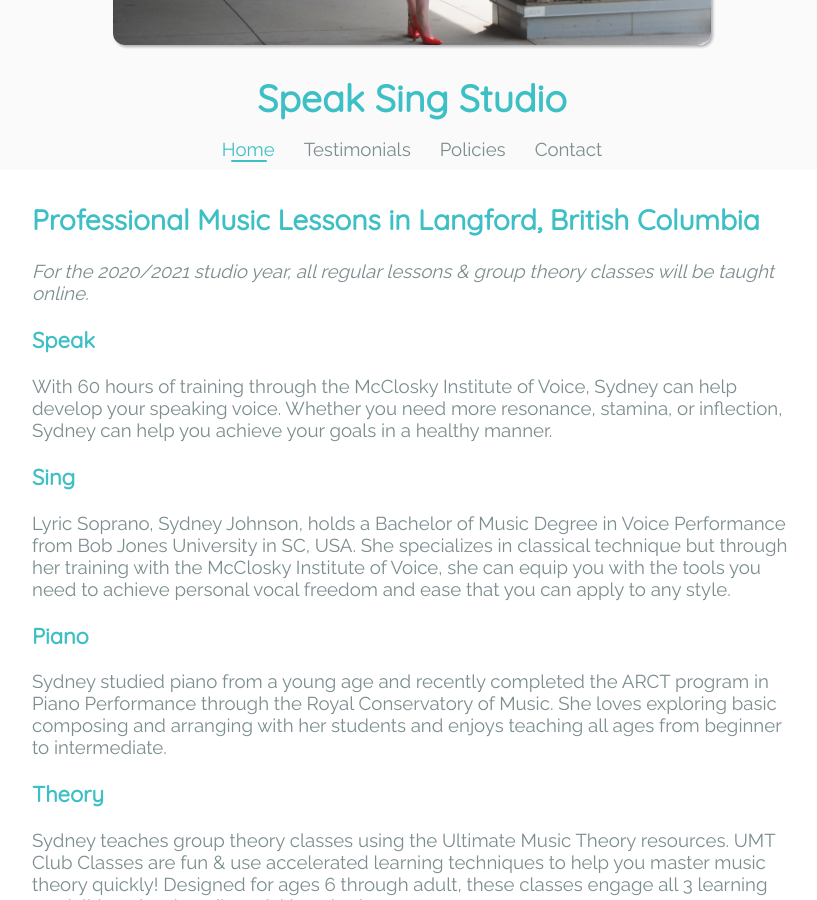
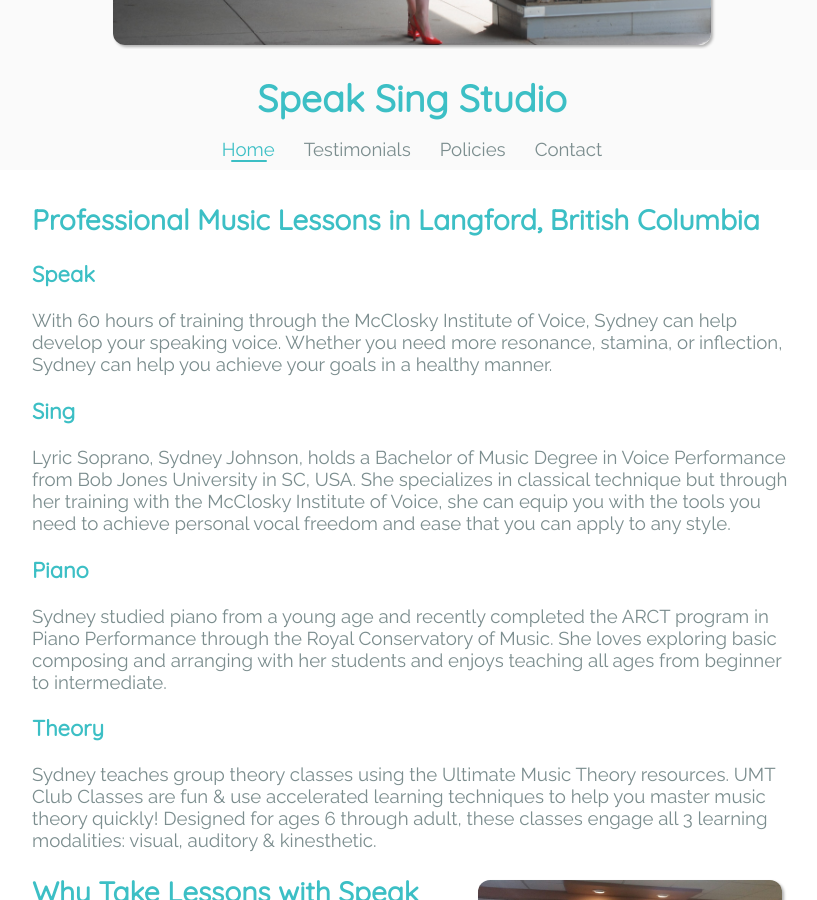
Before and after one commit to sydneyvictor/sydneyvictor.github.com, a Jekyll site: the page built from index.md, in a window 1280 px wide and 900 px high, scrolled down 572 px. Shown: the whole window, without its empty margins (228-1045 px from the left). Built offline with Jekyll 4.4.1, drawn with Linux system fonts in a browser that asks for light colours.

Commit message:
Update index.md

```diff
--- a/index.md
+++ b/index.md
@@ -6,7 +6,7 @@ layout: default
 ---
 
 ## Professional Music Lessons in Langford, British Columbia
-*For the 2020/2021 studio year, all regular lessons & group theory classes will be taught online.*
+
 
 ### Speak
 
```
